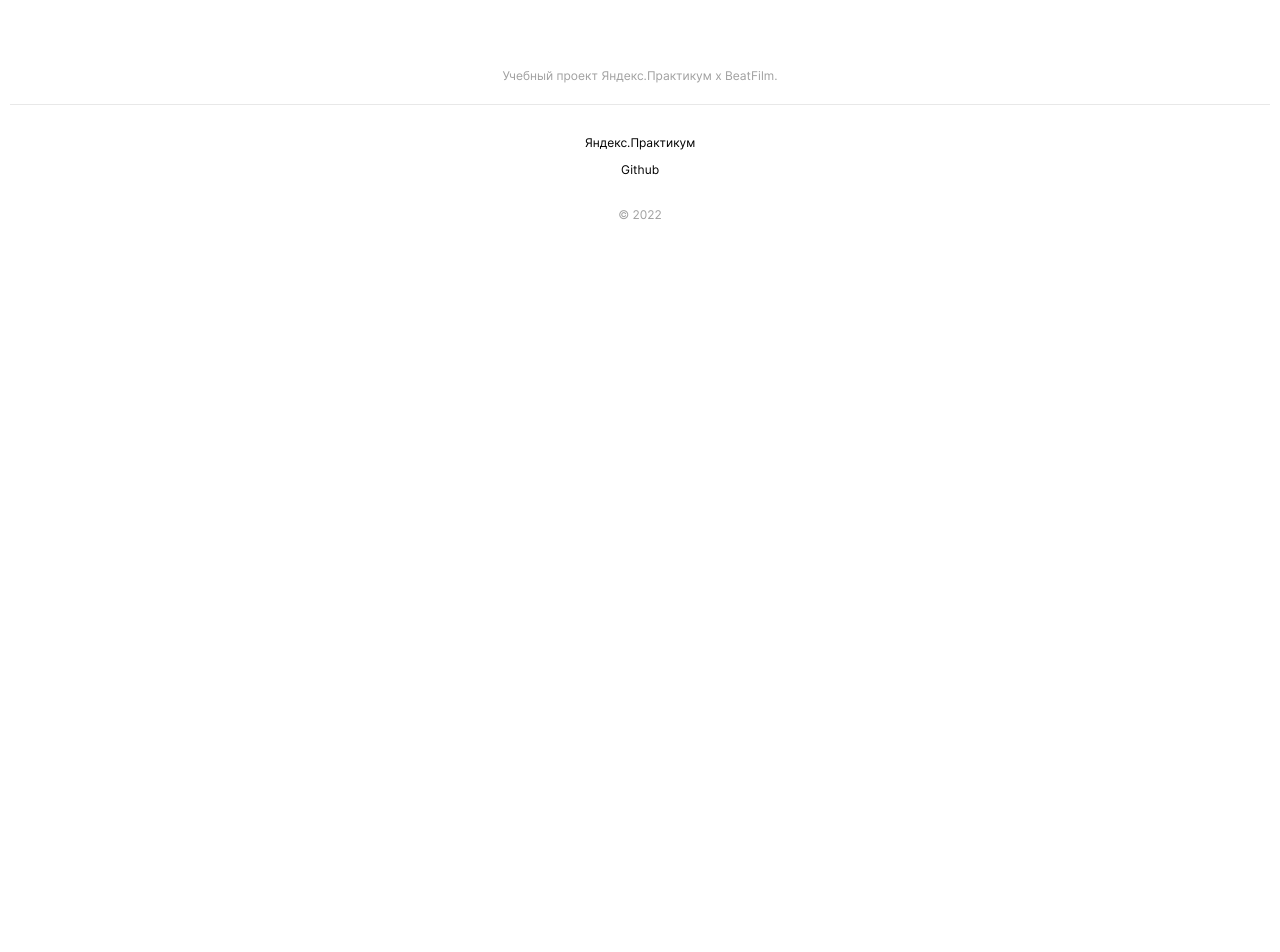
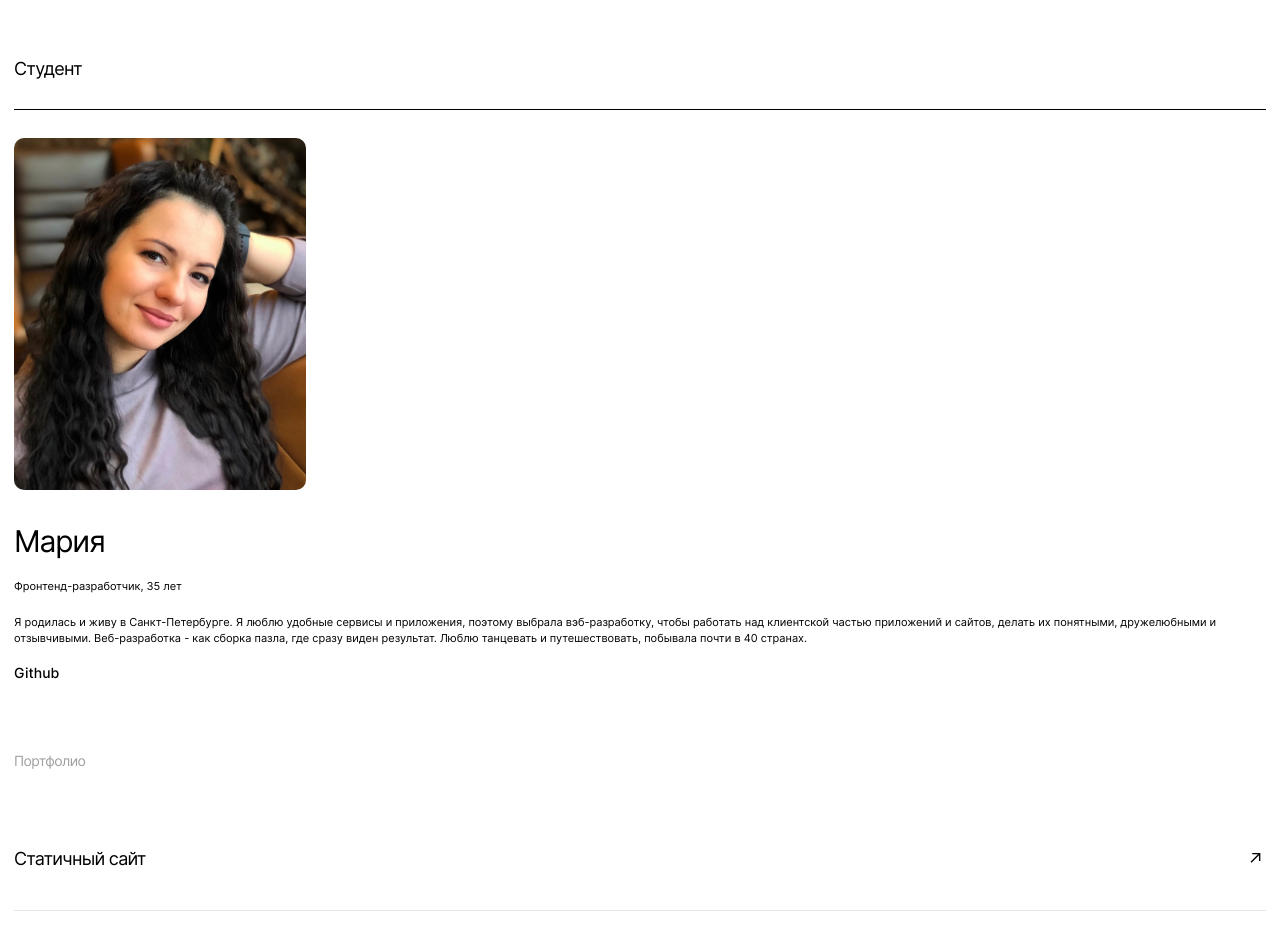
Before and after one commit to Maryk1007/movies-explorer-frontend, a React (Create React App) app: page / in a window 1280 px wide. Shown: the part 1520-2472 px from the top of the page. Before the commit the page ends 1752 px from the top, so only its background shows below. Built offline with nearby package versions, Linux system fonts and the light colour scheme.

Commit message:
layout portfolio & about-me

```diff
--- a/src/components/AboutMe/AboutMe.css
+++ b/src/components/AboutMe/AboutMe.css
@@ -0,0 +1,62 @@
+.about-me {
+  margin: 70px 14px;
+}
+
+.about-me__title {
+  font-weight: 400;
+  font-size: 18px;
+  line-height: 1.25;
+  letter-spacing: -0.04em;
+  margin-bottom: 28px;
+  text-align: start;
+  padding-bottom: 28px;
+  border-bottom: 1px solid #000000;
+}
+
+.about-me__avatar {
+  width: 292px;
+  height: 352px;
+  border-radius: 10px;
+  object-fit: cover;
+}
+
+.about-me__name {
+  font-weight: 400;
+  font-size: 30px;
+  line-height: 1.2;
+  letter-spacing: -0.04em;
+  margin-bottom: 20px;
+  text-align: start;
+}
+
+.about-me__description {
+  font-weight: 400;
+  font-size: 11px;
+  line-height: 1.45;
+  mix-blend-mode: normal;
+  text-align: start;
+  margin-bottom: 20px;
+}
+
+.about-me__biography {
+  font-weight: 400;
+  font-size: 11px;
+  line-height: 1.45;
+  mix-blend-mode: normal;
+  text-align: start;
+}
+
+.about-me__list {
+  display: flex;
+  flex-direction: row;
+  padding: 0;
+  list-style-type: none;
+}
+
+.about-me__link {
+  font-weight: 500;
+  font-size: 14px;
+  line-height: 1.22;
+  text-decoration: none;
+  color: #000000;
+}
--- a/src/components/AboutMe/AboutMe.js
+++ b/src/components/AboutMe/AboutMe.js
@@ -0,0 +1,32 @@
+import React from "react";
+import avatar from '../../images/avatar.jpg';
+import { github } from '../../utils/constants';
+
+function AboutMe() {
+  return (
+    <section className="about-me">
+      <h2 className="about-me__title">Студент</h2>
+      <img
+        className="about-me__avatar"
+        src={avatar}
+        alt="Аватар студента"
+      />
+      <h3 className="about-me__name">Мария</h3>
+      <p className="about-me__description">Фронтенд-разработчик, 35 лет</p>
+      <p className="about-me__biography">
+        Я родилась и живу в Санкт-Петербурге.
+        Я люблю удобные сервисы и приложения, поэтому выбрала вэб-разработку,
+        чтобы работать над клиентской частью приложений и сайтов, делать их понятными, дружелюбными и отзывчивыми.
+        Веб-разработка - как сборка пазла, где сразу виден результат.
+        Люблю танцевать и путешествовать, побывала почти в 40 странах.
+        </p>
+      <ul className="about-me__list">
+        <li className="about-me__item">
+          <a className="about-me__link" href={github} target="_blank" rel="noreferrer">Github</a>
+        </li>
+      </ul>
+    </section>
+  );
+}
+
+export default AboutMe;
--- a/src/components/Main/Main.js
+++ b/src/components/Main/Main.js
@@ -2,16 +2,16 @@ import React from 'react';
 import Promo from '../Promo/Promo';
 import AboutProject from '../AboutProject/AboutProject';
 import Techs from '../Techs/Techs';
-// import AboutMe from '../AboutMe/AboutMe';
-// import Portfolio from '../Portfolio/Portfolio'
+import AboutMe from '../AboutMe/AboutMe';
+import Portfolio from '../Portfolio/Portfolio'
 function Main() {
   return (
     <main className="content">
       <Promo/>
       <AboutProject/>
       <Techs/>
-      {/* <AboutMe/>
-      <Portfolio/> */}
+      <AboutMe/>
+      <Portfolio/>
     </main>
   );
 }
--- a/src/components/Portfolio/Portfolio.css
+++ b/src/components/Portfolio/Portfolio.css
@@ -0,0 +1,55 @@
+.portfolio {
+  margin: 70px 14px;
+}
+
+.portfolio__title {
+  font-weight: 400;
+  font-size: 14px;
+  line-height: 1.43;
+  letter-spacing: -0.04em;
+  margin-bottom: 28px;
+  text-align: start;
+  padding-bottom: 28px;
+  color: #A0A0A0;
+}
+
+.portfolio__list {
+  list-style-type: none;
+  padding: 0;
+}
+
+.portfolio__item {
+  margin: 0 auto 20px;
+  border-bottom: 1px solid #E6E6E6;
+}
+
+.portfolio__item:last-of-type {
+  margin-bottom: 0;
+  border-bottom: none
+}
+
+.portfolio__link {
+  display: flex;
+  flex-direction: row;
+  justify-content: space-between;
+  margin-bottom: 19px;
+  text-decoration: none;
+  color: #000000;
+}
+
+.portfolio__subtitle {
+  font-weight: 400;
+  font-size: 18px;
+  line-height: 1.55;
+  letter-spacing: -0.04em;
+}
+
+.portfolio__symbol {
+  background-image: url('../../images/portfolio_img.svg');
+  width: 11px;
+  background-repeat: no-repeat;
+  background-size: contain;
+  background-position: center;
+  margin-right: 5px;
+  margin-bottom: 3px;
+}
--- a/src/components/Portfolio/Portfolio.js
+++ b/src/components/Portfolio/Portfolio.js
@@ -0,0 +1,35 @@
+import {
+  staticSite,
+  adaptiveSite,
+  spa
+} from '../../utils/constants';
+
+function Portfolio() {
+  return (
+      <section className="portfolio">
+        <h2 className="portfolio__title">Портфолио</h2>
+        <ul className="portfolio__list">
+          <li className="portfolio__item">
+            <a className="portfolio__link" href={staticSite} target="_blank" rel="noreferrer">
+              <p className="portfolio__subtitle">Статичный сайт</p>
+              <div className="portfolio__symbol"></div>
+            </a>
+          </li>
+          <li className="portfolio__item">
+            <a className="portfolio__link" href={adaptiveSite} target="_blank" rel="noreferrer">
+              <p className="portfolio__subtitle">Адаптивный сайт</p>
+              <div className="portfolio__symbol"></div>
+            </a>
+          </li>
+          <li className="portfolio__item">
+            <a className="portfolio__link" href={spa} target="_blank" rel="noreferrer">
+              <p className="portfolio__subtitle">Одностраничное приложение</p>
+              <div className="portfolio__symbol"></div>
+            </a>
+          </li>
+        </ul>
+      </section>
+  );
+}
+
+export default Portfolio;
--- a/src/components/Promo/Promo.js
+++ b/src/components/Promo/Promo.js
@@ -7,7 +7,7 @@ function Promo(){
         <img
           className="promo__logo"
           src={promo_logo}
-          alt=""
+          alt="Повторяющиеся буквы О и С"
         />
       </section>
   );
--- a/src/index.css
+++ b/src/index.css
@@ -8,4 +8,6 @@
 @import url(./components/Promo/Promo.css);
 @import url(./components/AboutProject/AboutProject.css);
 @import url(./components/Techs/Techs.css);
+@import url(./components/AboutMe/AboutMe.css);
+@import url(./components/Portfolio/Portfolio.css);
 @import url(./components/Footer/Footer.css);
--- a/src/utils/constants.js
+++ b/src/utils/constants.js
@@ -3,21 +3,11 @@ const yandex = 'https://practicum.yandex.ru';
 const staticSite = 'https://maryk1007.github.io/how-to-learn';
 const adaptiveSite = 'https://maryk1007.github.io/Russian-Travel';
 const spa = 'https://maryk1007.github.io/mesto-react';
-const name = "Мария";
-const description = "Фронтенд-разработчик, 35 лет";
-const biography = `Я родилась и живу в Санкт-Петербурге.
-Я люблю удобные сервисы и приложения, поэтому выбрала вэб-разработку,
-чтобы работать над клиентской частью приложений и сайтов, делать их понятными,
-дружелюбными и отзывчивыми. Веб-разработка - как сборка пазла, где сразу виден результат.
-Люблю танцевать и путешествовать, побывала почти в 40 странах.`;
 
 export {
   github,
   yandex,
   staticSite,
   adaptiveSite,
-  spa,
-  name,
-  description,
-  biography,
+  spa
 };
```
Also changed, not shown: src/images/portfolio_img.svg (added).
